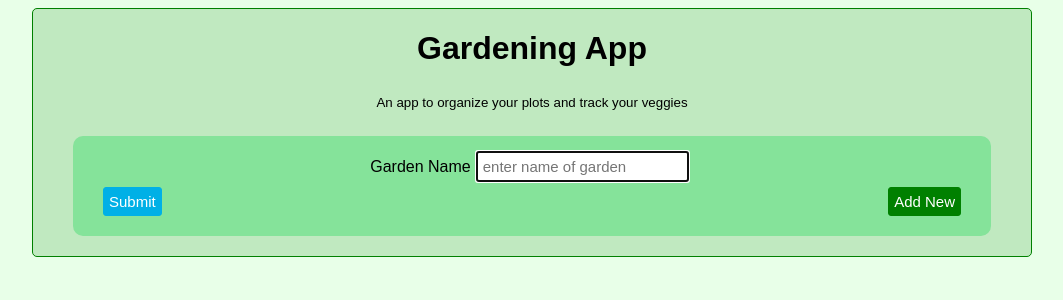
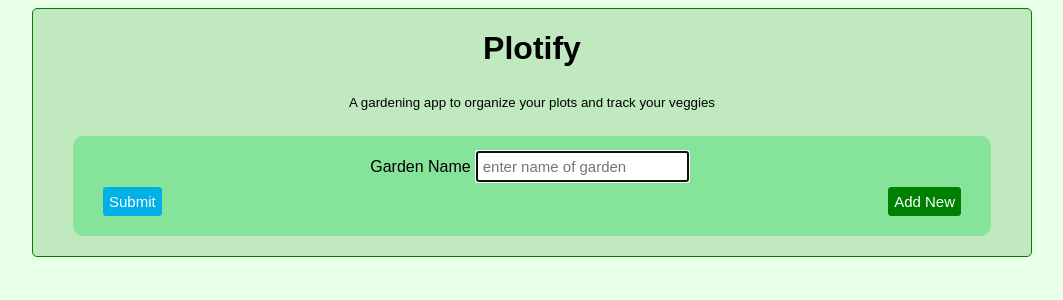
Before and after one commit to imussg/gardening-app-client, a React (Create React App) app: page / in a window 1280 px wide. Shown: the top 300 px of the page, without its empty margins (108-1171 px from the left). Built offline with nearby package versions, Linux system fonts and the light colour scheme.

Commit message:
more style editions

```diff
--- a/public/index.html
+++ b/public/index.html
@@ -19,7 +19,7 @@
       work correctly both with client-side routing and a non-root public URL.
       Learn how to configure a non-root public URL by running `npm run build`.
     -->
-    <title>Gardening</title>
+    <title>Plotify</title>
   </head>
   <body>
     <noscript>
--- a/src/components/landing-page.js
+++ b/src/components/landing-page.js
@@ -24,8 +24,8 @@ export class LandingPage extends React.Component {
 			return (
 				<div className="row">
 					<div className="col-12">
-						<h1>Gardening App</h1>
-						<p><sub>An app to organize your plots and track your veggies</sub></p>
+						<h1>Plotify</h1>
+						<p><sub>A gardening app to organize your plots and track your veggies</sub></p>
 					</div>
 					<div className="col-12 garden-container" onClick={() => this.applyPlotClick()}>
 						<GardensearchForm />
@@ -36,22 +36,7 @@ export class LandingPage extends React.Component {
 			return (<div className="row" onClick={() => this.applyPlotClick()}>
 				<Garden />
 			</div>);
-			// return (
-			// 	<div className="row">
-			// 		<div className="col-12">
-			// 			<h1>{this.props.garden ? this.props.garden.name : "Gardening App"}</h1>
-			// 			<div className="new-plot">
-			// 				<button onClick={()=>this.deleteGarden()} className="delete-garden-button" type="button">Delete Garden</button>
-			// 				<button onClick={()=>this.newPlot()} className="new-plot-button" type="button">Add New Plot</button>
-			// 			</div>
-			// 		</div>
-			// 		<div className="col-12 garden-container">
-			// 			<Garden />
-			// 		</div>
-			//     </div>
-			// );
 		}
-		// return <Garden id={this.props.}
 	}
 }
 
```
